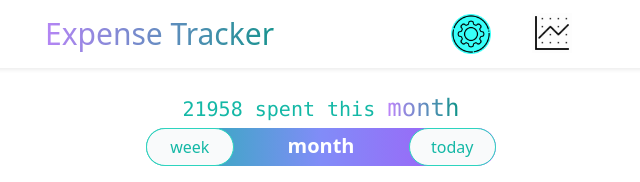
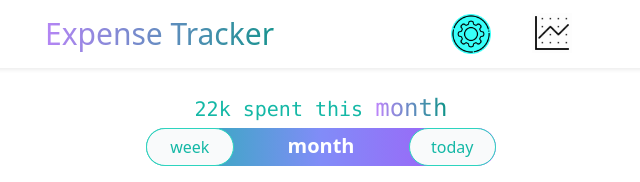
Before and after one commit to ahmadkhudai/next-tracker, a Next.js app: page / in a window 1280 px wide. Shown: the top 182 px of the page, without its empty margins (319-959 px from the left). Built offline with nearby package versions, Linux system fonts and the light colour scheme.

Commit message:
hid home stats for now

```diff
--- a/pages/Home/HomePage.tsx
+++ b/pages/Home/HomePage.tsx
@@ -33,6 +33,7 @@ import HomeExpensesView from "./_components/compound_components/HomeExpensesView
 import {repairExpenseAmounts} from "../api/Data/data_repair";
 import HomeStats from "./_components/HomeStats";
 import {dumdumData} from "../api/dummy_data/data";
+import {nFormatter} from "../api/utils/num_utils";
 
 type Props = {
     switchWindow: any;
@@ -221,7 +222,7 @@ export function HomePage({switchWindow}: Props) {
                         <div className={"py-2   w-100 h-100"}>
                             <div>
 
-                                <h3 className={"text-teal-500 text-center text-xl font-monospace w-auto "}>{currentExpenses.reduce(sumAllExpenses,0)} spent {viewMode !== ViewModes.today ? "this" :""} <span
+                                <h3 className={"text-teal-500 text-center text-xl font-monospace w-auto "}>{nFormatter(currentExpenses.reduce(sumAllExpenses,0))} spent {viewMode !== ViewModes.today ? "this" :""} <span
                                     className={"text-2xl text-transparent bg-clip-text bg-gradient-to-r from-purple-400 to-teal-600 "}>{viewMode}</span></h3>
                             </div>
                             <div className={"w-100 ak_max_600px flex align-items-center justify-content-center  mt-1"}>
```
